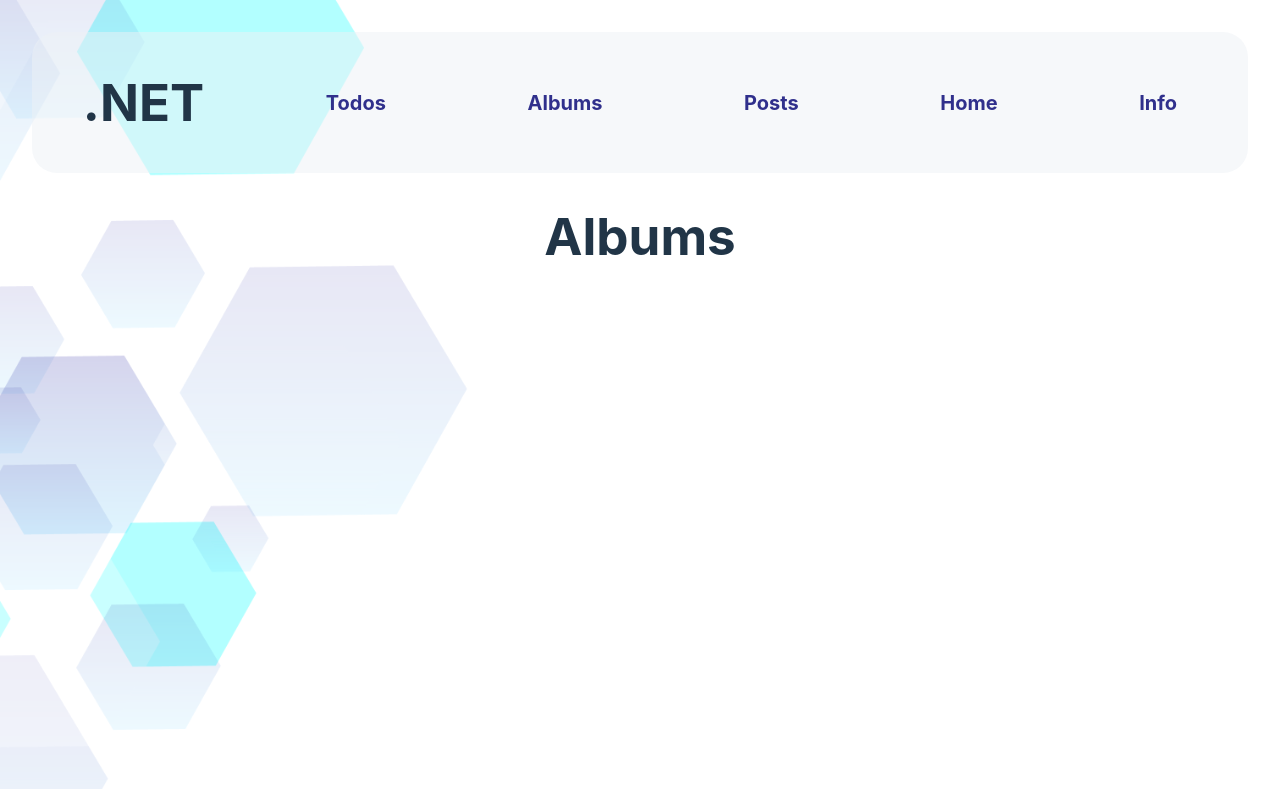
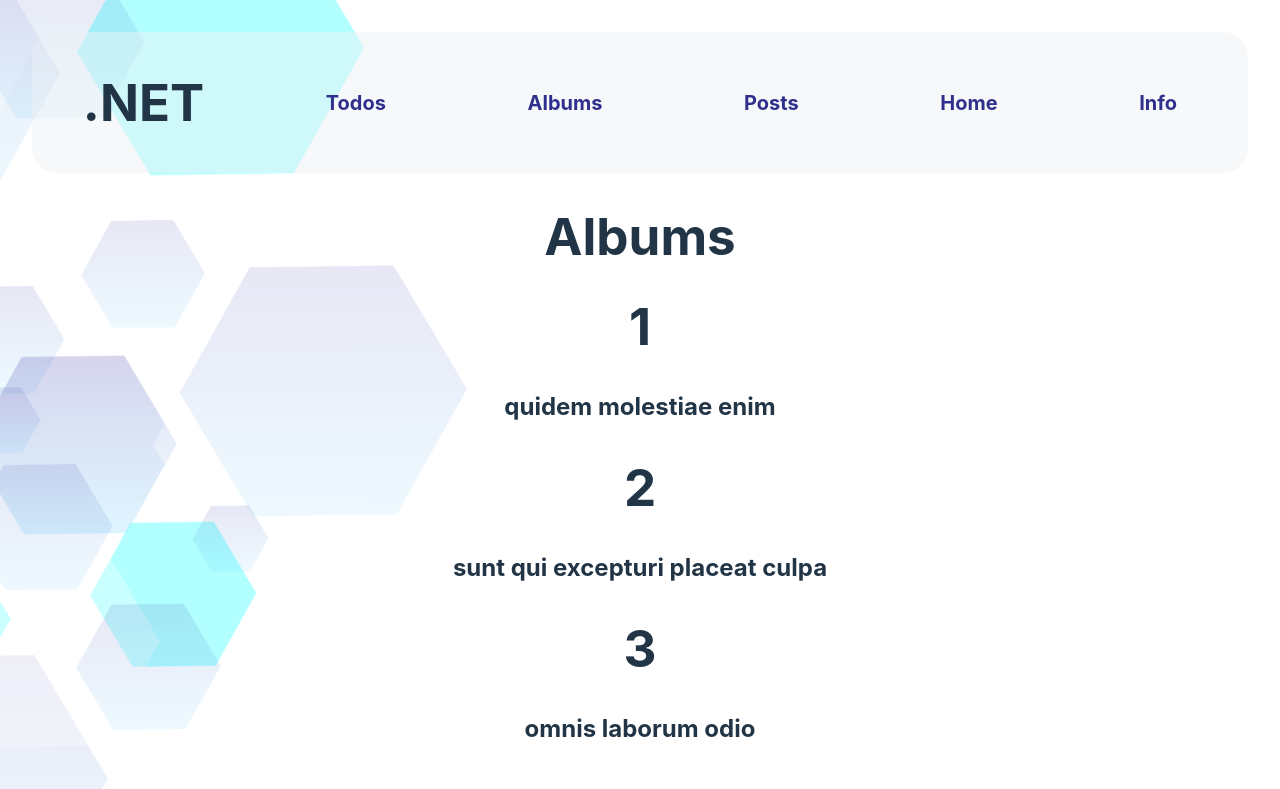
Before and after one commit to Tamar226/Rest-API-Social-Network-by-React, a React (Vite) app: page /1/albums in a window 1280 px wide. Shown: the top 789 px of the page. Built offline with nearby package versions, Linux system fonts and the light colour scheme; data requests are answered from the project's data file.

Commit message:
albums shown

```diff
--- a/src/components/Albums/AlbumTitle.jsx
+++ b/src/components/Albums/AlbumTitle.jsx
@@ -1,6 +1,7 @@
 import React from 'react'
 
 function AlbumTitle ({album}) {
+  console.log(album);
   return (
     <div>
         <h1>{album.id}</h1>
--- a/src/components/Albums/Albums.jsx
+++ b/src/components/Albums/Albums.jsx
@@ -15,13 +15,15 @@ export default function Albums() {
         .catch(e => console.log(e))
     }
     loadPhotos();
-  }, []);
+  console.log(albums);
+}, []);
+  console.log(albums);
   return (
     <div className='albums'>
       <h1>Albums</h1>
-      {albums.map(album => {
+      {albums.map(album =>
         <AlbumTitle album={album} key={album.id}/>
-      })}
+      )}
     </div>
   )
 }
```
